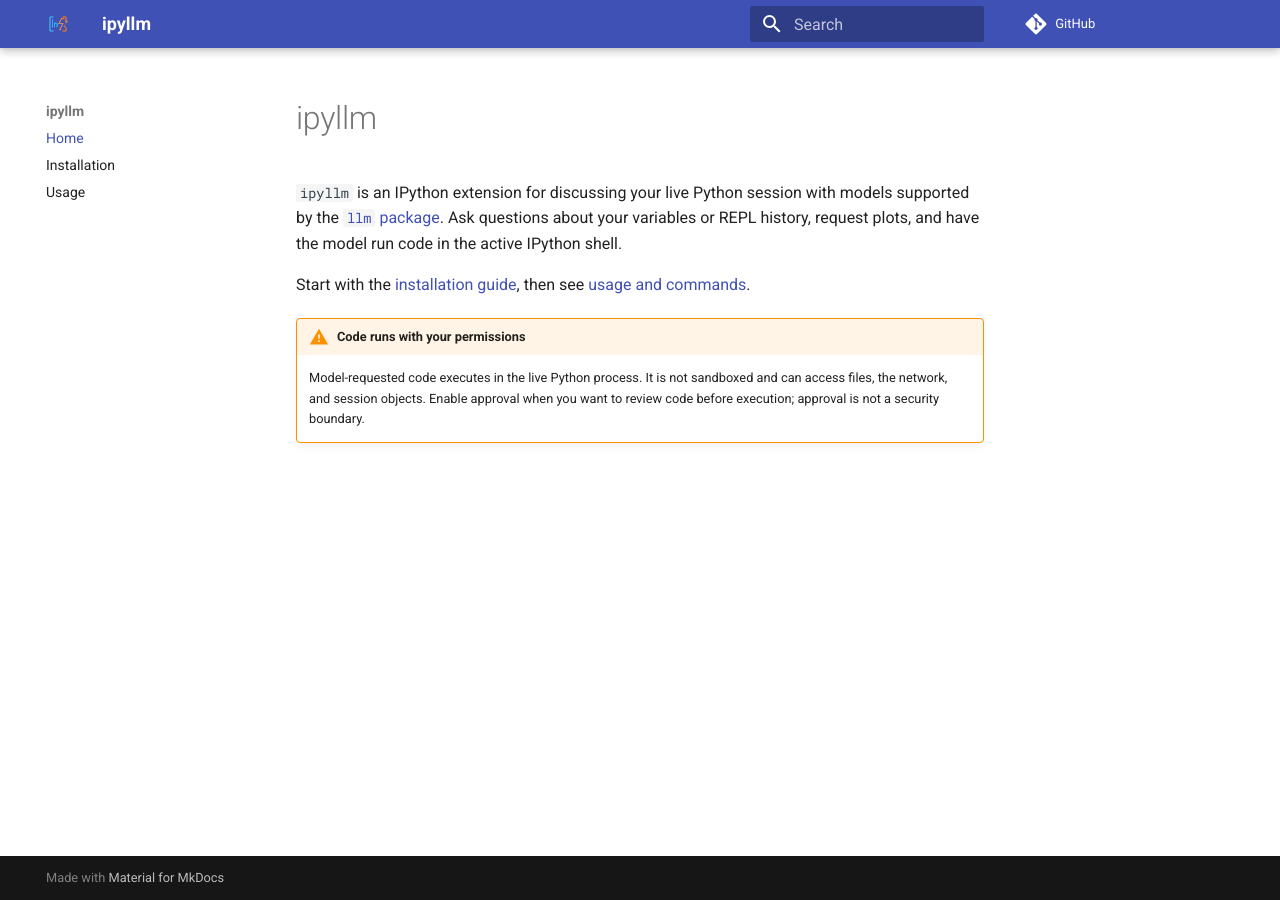
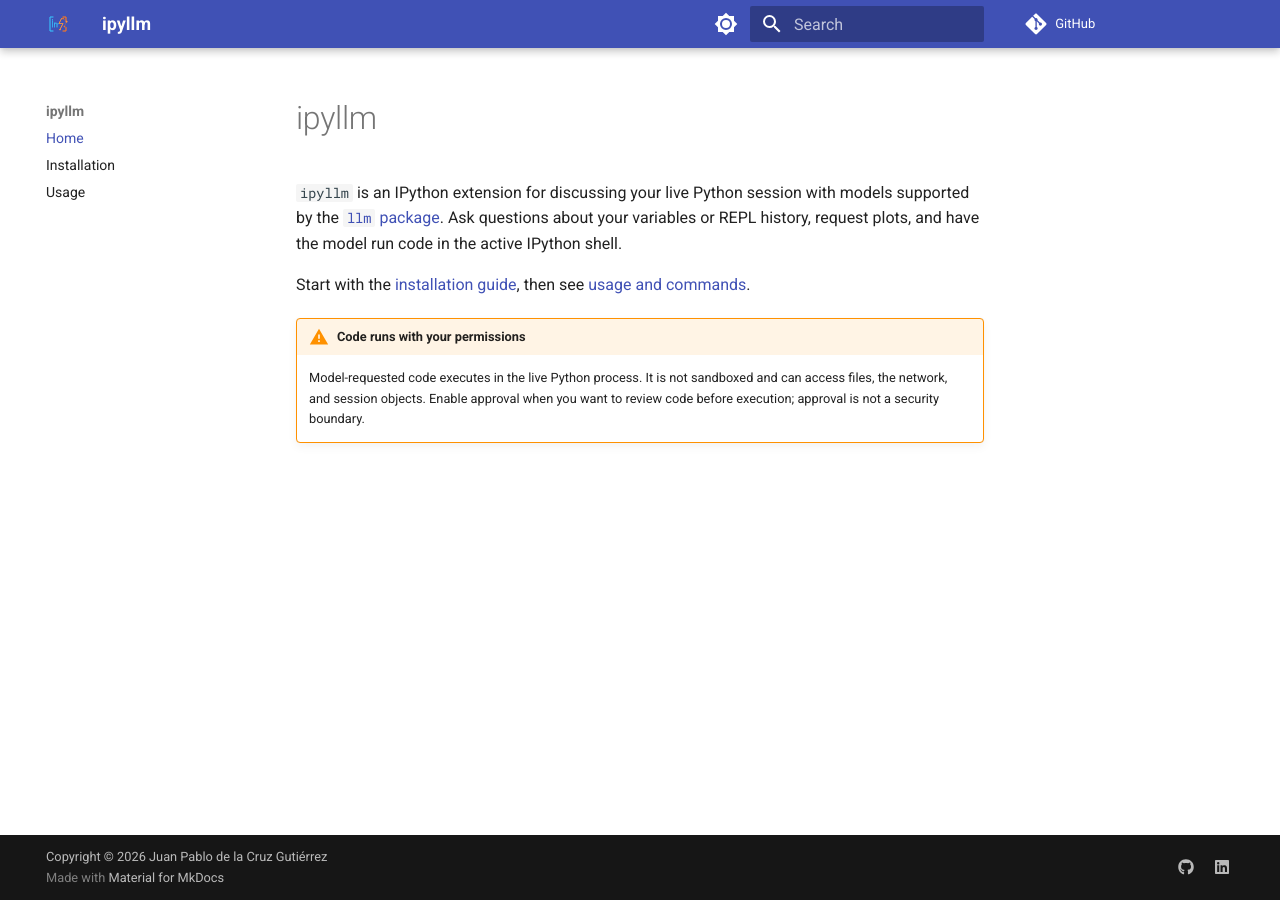
Before and after one commit to juampatronics/ipyllm, an MkDocs documentation site: the page built from docs/index.md, in a window 1280 px wide. Built offline with MkDocs 1.6.1 and Material for MkDocs 9.7.7, drawn with Linux system fonts in a browser that asks for light colours.

```diff
--- a/mkdocs.yml
+++ b/mkdocs.yml
@@ -2,11 +2,28 @@ site_name: ipyllm
 site_description: Use LLM models from an IPython session
 site_author: Juan Pablo de la Cruz Gutiérrez
 repo_url: https://github.com/juampatronics
+copyright: Copyright &copy; 2026 Juan Pablo de la Cruz Gutiérrez
+
 markdown_extensions:
   - admonition
+
 theme:
   name: material
   logo: ipyllm_logo.svg
+  palette:
+
+    # Palette toggle for light mode
+    - scheme: default
+      toggle:
+        icon: material/brightness-7
+        name: Switch to dark mode
+
+    # Palette toggle for dark mode
+    - scheme: slate
+      toggle:
+        icon: material/brightness-4
+        name: Switch to light mode
+
 nav:
   - Home: index.md
   - Installation: installation.md
@@ -16,3 +33,10 @@ extra:
   analytics:
     provider: google
     property: G-8WK5L7HZS0
+
+  social:
+    - icon: fontawesome/brands/github
+      link: github.com/juampatronics
+
+    - icon: fontawesome/brands/linkedin
+      link: linkedin.com/juanpablocg
```
